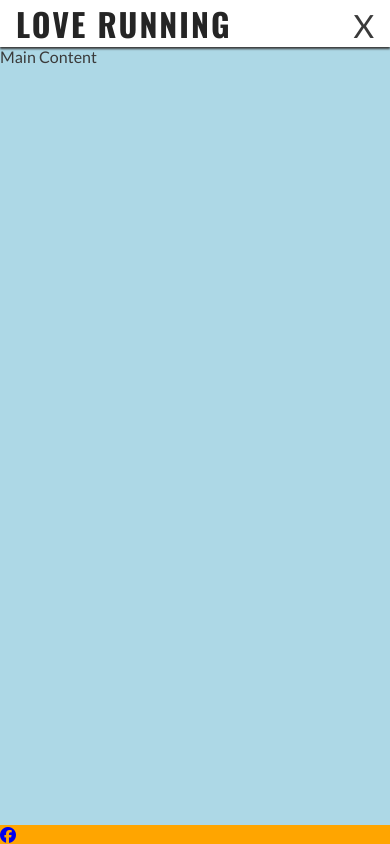
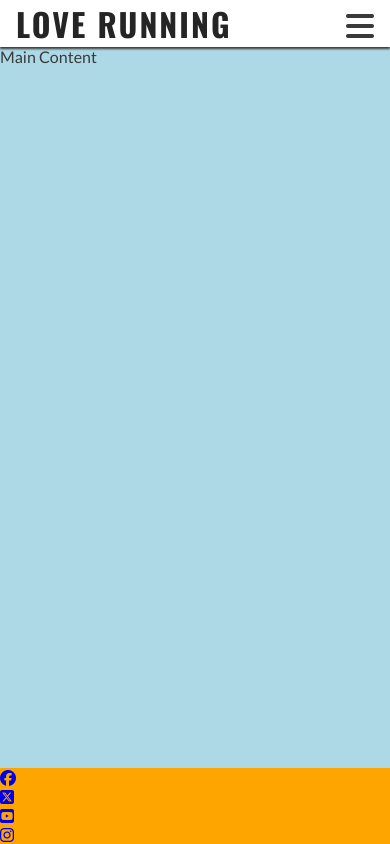
Before and after one commit to NaMlex/love-running, a plain HTML site: page index.html in a window 390 px wide. Drawn offline with nearby package versions, Linux system fonts and the light colour scheme.

Commit message:
Add remaining links to footer

```diff
--- a/index.html
+++ b/index.html
@@ -22,7 +22,7 @@
             <h1 id="logo">Love Running</h1>
         </a>
         <input type="checkbox" id="nav-toggle" name="nav-toggle">
-        <label for="nav-toggle" class="nav-toggle-label">X</label>
+        <label for="nav-toggle" class="nav-toggle-label"><i class="fa-solid fa-bars"></i></label>
         <nav>
             <ul id="menu">
                 <li><a href="" class="active">Home</a></li>
@@ -39,6 +39,9 @@
     <footer>
         <ul>
             <li><a href="https://www.facebook.com" target="_blank" rel="noopener" aria-label="visit our Facebook page (opens in a new tab)"><i class="fa-brands fa-facebook"></i></a></li>
+            <li><a href="https://x.com/" target="_blank" rel="noopener" aria-label="visit our Facebook page (opens in a new tab)"><i class="fa-brands fa-square-x-twitter"></i></a></li>
+            <li><a href="https://www.youtube.com" target="_blank" rel="noopener" aria-label="visit our Facebook page (opens in a new tab)"><i class="fa-brands fa-square-youtube"></i></a></li>
+            <li><a href="https://www.instagram.com/" target="_blank" rel="noopener" aria-label="visit our Facebook page (opens in a new tab)"><i class="fa-brands fa-instagram"></i></a></li>
         </ul>
     </footer>
     <script src="https://kit.fontawesome.com/39ed827bee.js" crossorigin="anonymous"></script>
```
